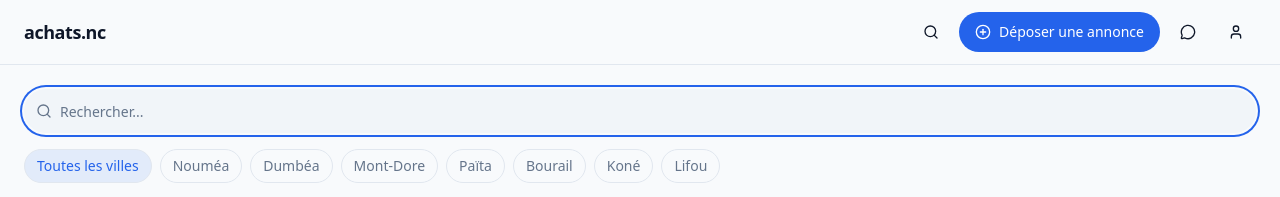
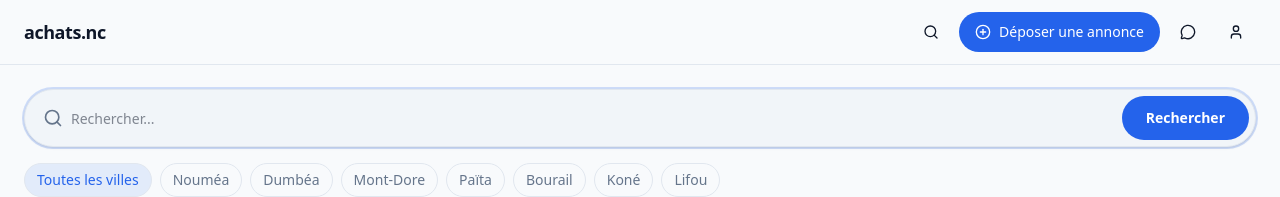
Before and after one commit to rabieHs/achatnc_web, a Next.js app: page /recherche in a window 1280 px wide. Shown: the top 197 px of the page. Built offline with nearby package versions, Linux system fonts and the light colour scheme; no server answers.

Commit message:
modification fonction barre recherche

```diff
--- a/app/recherche/page.tsx
+++ b/app/recherche/page.tsx
@@ -6,16 +6,17 @@ import { Search as SearchIcon } from 'lucide-react';
 import { searchListings } from '@/lib/listings';
 import type { Listing } from '@/lib/types';
 import { ListingRow } from '@/components/listing-row';
-import { Input } from '@/components/ui/input';
 import { NC_CITIES_MAJOR } from '@/lib/cities';
 
 export default function SearchPage() {
   return (
-    <Suspense fallback={
-      <div className="mx-auto w-full max-w-7xl px-4 py-6 sm:px-6">
-        <div className="h-11 w-full animate-pulse rounded-full bg-muted" />
-      </div>
-    }>
+    <Suspense
+      fallback={
+        <div className="mx-auto w-full max-w-7xl px-4 py-6 sm:px-6">
+          <div className="h-14 w-full animate-pulse rounded-full bg-muted" />
+        </div>
+      }
+    >
       <SearchPageInner />
     </Suspense>
   );
@@ -28,18 +29,14 @@ function SearchPageInner() {
   const city = searchParams.get('city');
   const [results, setResults] = useState<Listing[]>([]);
   const [loading, setLoading] = useState(false);
-  const [query, setQuery] = useState(q);
   const [, startTransition] = useTransition();
 
-  useEffect(() => setQuery(q), [q]);
+  useEffect(() => {
+    if (!q) return;
 
-  useEffect(() => {
-    if (!q) {
-      setResults([]);
-      return;
-    }
     let cancelled = false;
     setLoading(true);
+
     searchListings(q, { city })
       .then((r) => {
         if (!cancelled) setResults(r);
@@ -47,41 +44,66 @@ function SearchPageInner() {
       .finally(() => {
         if (!cancelled) setLoading(false);
       });
+
     return () => {
       cancelled = true;
     };
   }, [q, city]);
 
-  function onSubmit(e: React.FormEvent) {
+  function onSubmit(e: React.FormEvent<HTMLFormElement>) {
     e.preventDefault();
+
+    const formData = new FormData(e.currentTarget);
+    const trimmed = String(formData.get('q') ?? '').trim();
+
     const params = new URLSearchParams();
-    const trimmed = query.trim();
     if (trimmed) params.set('q', trimmed);
     if (city) params.set('city', city);
-    startTransition(() => router.push(`/recherche?${params.toString()}`));
+
+    const queryString = params.toString();
+
+    startTransition(() => {
+      router.push(queryString ? `/recherche?${queryString}` : '/recherche');
+    });
   }
 
   function selectCity(next: string | null) {
     const params = new URLSearchParams();
+
     if (q) params.set('q', q);
     if (next) params.set('city', next);
-    router.push(`/recherche?${params.toString()}`);
+
+    const queryString = params.toString();
+    router.push(queryString ? `/recherche?${queryString}` : '/recherche');
   }
 
   return (
     <div className="mx-auto w-full max-w-7xl px-4 py-6 sm:px-6">
-      <form onSubmit={onSubmit} className="relative">
-        <SearchIcon className="absolute left-3 top-1/2 h-4 w-4 -translate-y-1/2 text-muted-foreground" />
-        <Input
+      <form
+        onSubmit={onSubmit}
+        className="mx-auto flex w-full items-center gap-2 rounded-full border border-border bg-muted p-1.5 shadow-sm focus-within:border-primary focus-within:ring-2 focus-within:ring-primary/20"
+      >
+        <SearchIcon className="ml-3 h-5 w-5 flex-shrink-0 text-muted-foreground" />
+
+        <input
+          key={q}
+          type="search"
+          name="q"
+          defaultValue={q}
           autoFocus
-          value={query}
-          onChange={(e) => setQuery(e.target.value)}
+          enterKeyHint="search"
           placeholder="Rechercher..."
-          className="h-11 rounded-full border-0 bg-muted pl-9"
+          className="h-11 min-w-0 flex-1 bg-transparent text-sm outline-none"
         />
+
+        <button
+          type="submit"
+          className="h-11 flex-shrink-0 rounded-full bg-primary px-4 text-xs font-semibold text-primary-foreground transition-colors hover:bg-primary/90 sm:px-6 sm:text-sm"
+        >
+          Rechercher
+        </button>
       </form>
 
-      {/* City filter */}
       <div className="mt-4 -mx-4 flex gap-2 overflow-x-auto px-4 sm:-mx-6 sm:px-6">
         <button
           type="button"
@@ -94,6 +116,7 @@ function SearchPageInner() {
         >
           Toutes les villes
         </button>
+
         {NC_CITIES_MAJOR.map((c) => (
           <button
             key={c}
@@ -110,7 +133,6 @@ function SearchPageInner() {
         ))}
       </div>
 
-      {/* Results */}
       <div className="mt-6">
         {!q ? (
           <div className="py-16 text-center text-muted-foreground">
@@ -130,6 +152,7 @@ function SearchPageInner() {
             <p className="text-sm text-muted-foreground">
               {results.length} résultat{results.length > 1 ? 's' : ''} pour «&nbsp;{q}&nbsp;»
             </p>
+
             {results.map((l) => (
               <ListingRow key={l.id} listing={l} />
             ))}
```
